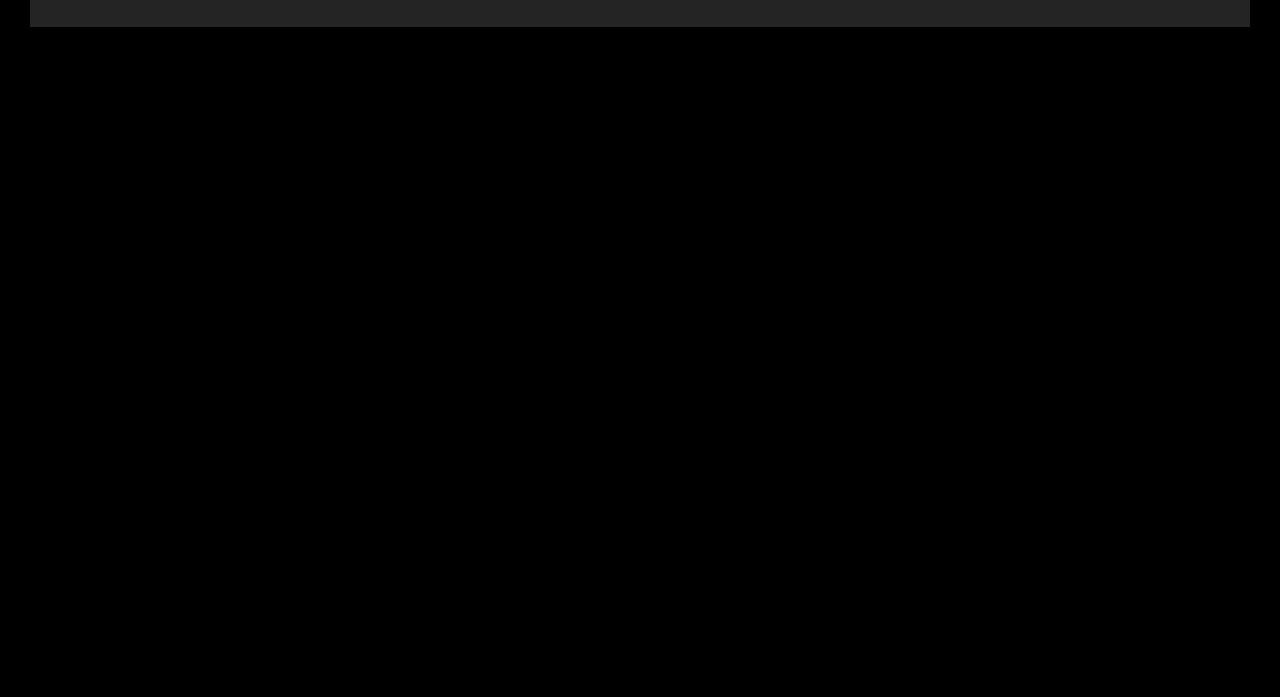
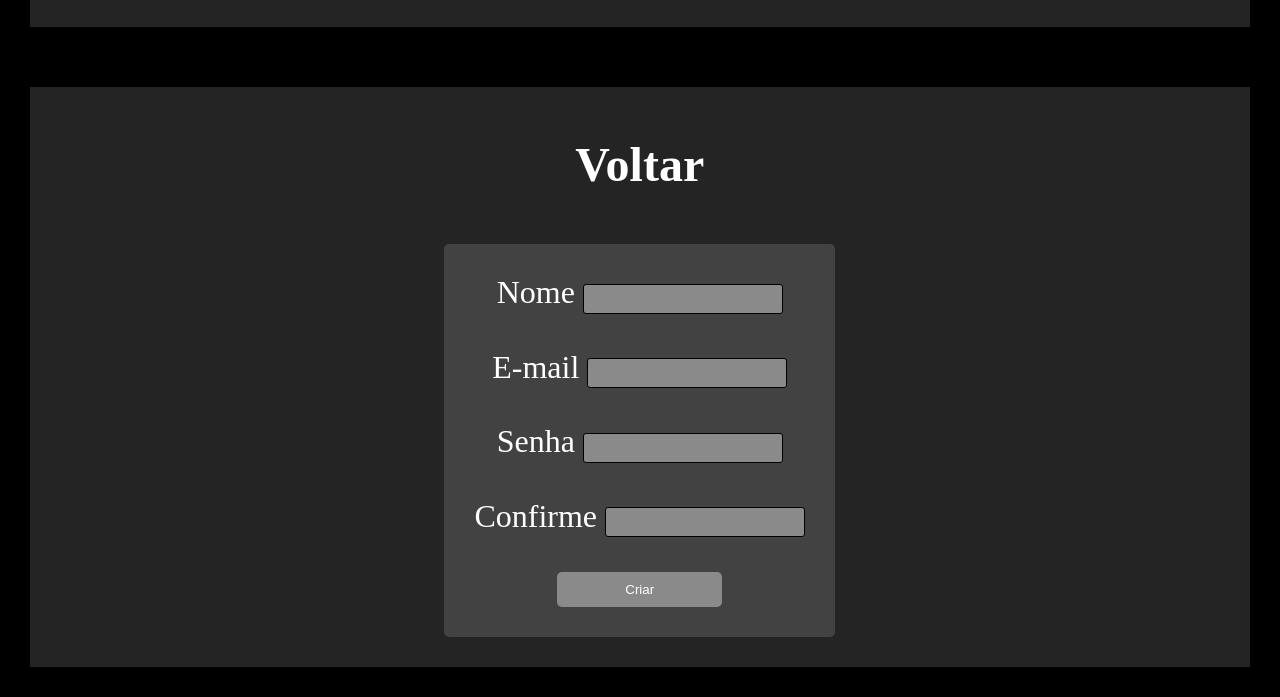
Before and after one commit to CaioQuerino/mangas, a plain HTML site: page index.html in a window 1280 px wide. Shown: the part 722-1419 px from the top of the page. Before the commit the page ends 800 px from the top, so only its background shows below. Drawn offline with Linux system fonts and the light colour scheme; a web font is replaced by a local one.

Commit message:
first commit

```diff
--- a/assets/css/estilo.css
+++ b/assets/css/estilo.css
@@ -5,9 +5,8 @@
     padding: 0;
     box-sizing: border-box;
     text-decoration: none;
+    border: none;
 }
-
-
 
 @font-face {
     font-family: 'advent pro';
@@ -51,7 +50,6 @@ nav {
 a {
     color: var(--corFonte1);
 }
-
 
 a:hover {
     color: var(--Destaque1);
@@ -98,6 +96,55 @@ section > div {
     justify-content: center;
 }
 
+#idRegistro {
+    grid-column: 1 / -1;
+    justify-content: center;
+    background-color: #424242;
+    padding: 30px;
+    border-radius: 5px;
+    display: flex;
+    flex-direction: column;
+    align-items: center; /* Centraliza os itens no eixo horizontal */
+}
+
+input[type="text"],
+input[type="email"] {
+    border: 1px solid var(--corFundo1);
+    border-radius: 3px;
+    width: 200px;
+    text-align: center;
+    background-color: var(--backgroundInputs);
+    height: 30px;
+    color: gold;
+    margin-bottom: 15px; /* Adiciona espaçamento entre os campos de entrada */
+}
+
+input[type="button"] {
+    width: 50%;
+    height: 35px;
+    align-self: center;
+    background-color: var(--corButton);
+    color: var(--corFonte1);
+    border-radius: 5px;
+}
+
+label {
+    color: var(--corFonte1);
+    align-items: center;
+    margin-bottom: 5px; /* Adiciona espaçamento abaixo do label */
+}
+
+.areaCadastro {
+    display: flex;
+    justify-items: center;
+}
+
+fieldset {
+    text-align: center;
+    border: none; /* Remove a borda do fieldset */
+    margin-bottom: 20px; /* Adiciona espaçamento entre os fieldsets */
+}
+
 @media (max-width: 1005px) {
     section {
         grid-template-columns: repeat(4, 25%);
@@ -123,6 +170,17 @@ section > div {
     }
 }
 
+@media (max-width: 439px) {
+    input[type="text"],
+    input[type="email"] {
+        width: 80%;
+    }
+
+    #idRegistro {
+        padding: 3px;
+    }
+}
+
 @media (max-width: 395px) {
     section {
         grid-template-columns: repeat(1, 100%);
--- a/index.html
+++ b/index.html
@@ -34,11 +34,32 @@
         <div>Mangá</div>
     </section>
 
-    <section class="section" id="areaCadastro">
+    <section class="section active" id="areaCadastro">
         <h2><a href="#" onclick="display('inicio')">Voltar</a></h2>
 
-        <h2>Área de Cadastro</h2>
-        <!-- Conteúdo de Cadastro -->
+        <form id="idRegistro">
+            <fieldset>
+                <label for="nome">Nome</label>
+                <input type="text" name="nome" id="idNome" autocomplete="off">
+            </fieldset>
+
+            <fieldset>
+                <label for="email">E-mail</label>
+                <input type="email" name="email" id="idEmail" autocomplete="off">
+            </fieldset>
+
+            <fieldset>
+                <label for="senha">Senha</label>
+                <input type="text" name="senha" id="idSenha" autocomplete="off">
+            </fieldset>
+
+            <fieldset>
+                <label for="conf_senha">Confirme</label>
+                <input type="text" name="conf_senha" id="conf_senha" autocomplete="off">
+            </fieldset>
+
+            <input type="button" value="Criar" onclick="registrar()">
+        </form>
     </section>
 
     <section class="section" id="areaLogin">
```
